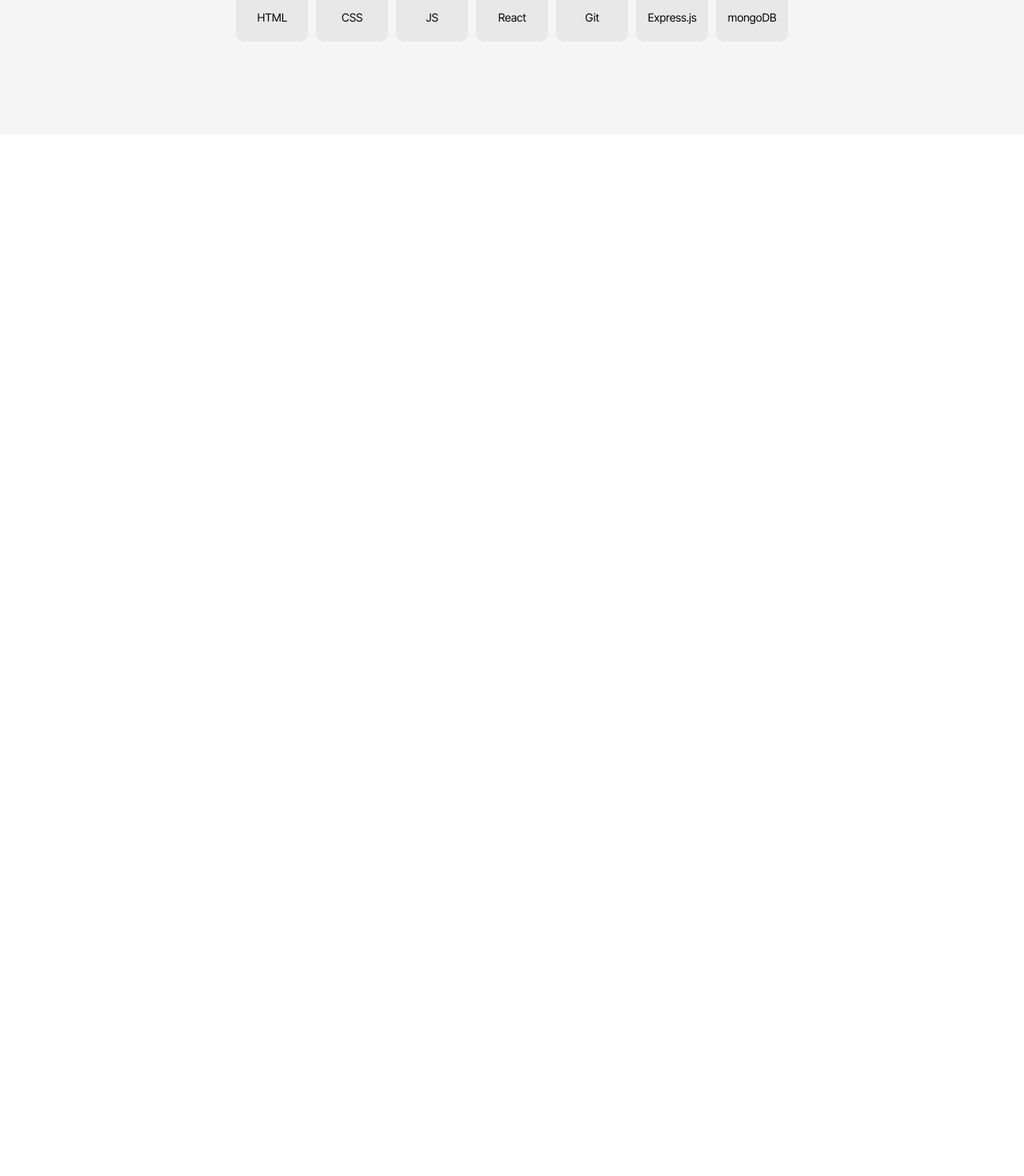
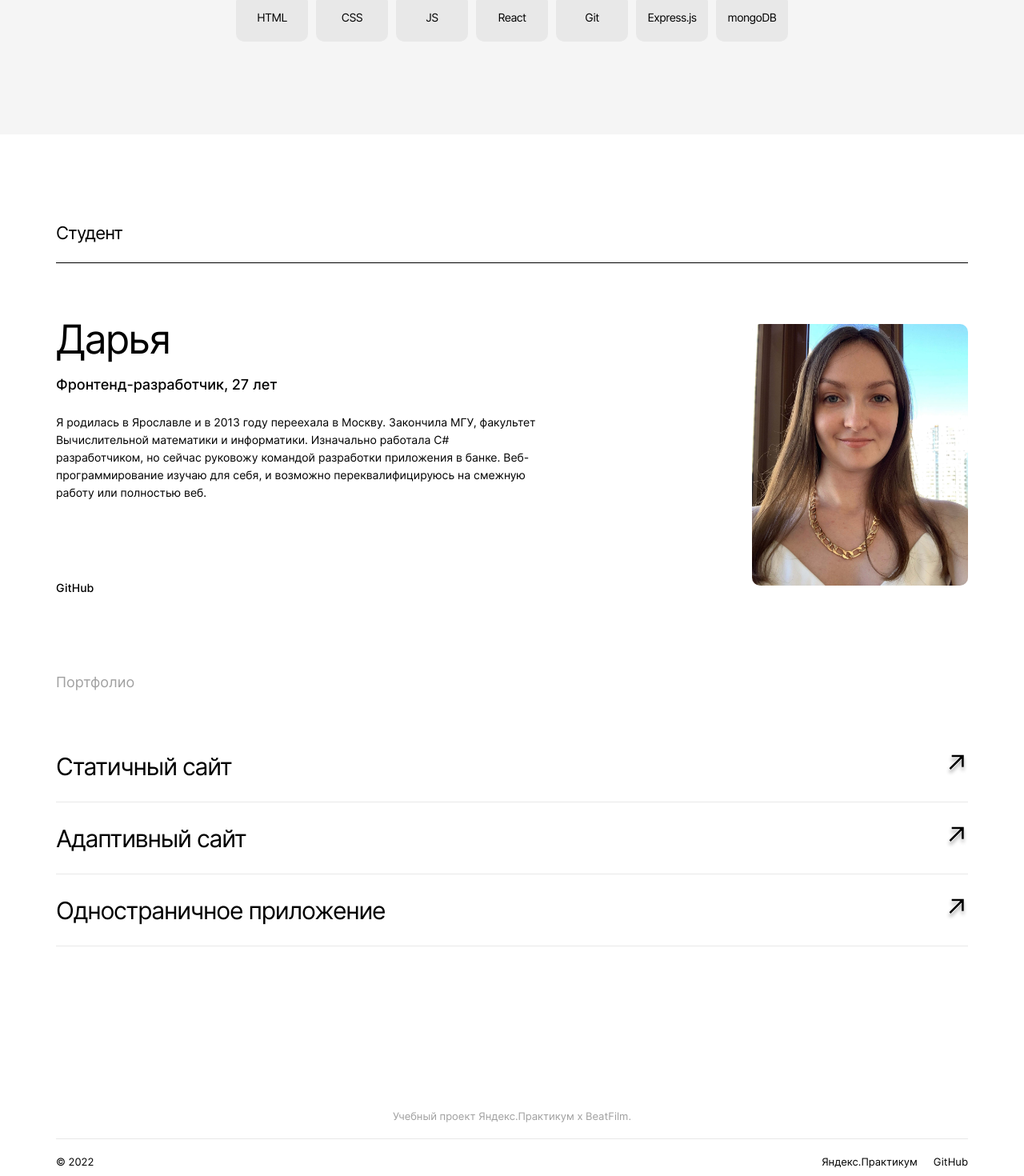
Before and after one commit to ViDasha/movies-explorer-frontend, a React (Create React App) app: page / in a window 1280 px wide. Shown: the part 1673-3143 px from the top of the page at 80% size. Before the commit the page ends 1901 px from the top, so only its background shows below. Built offline with nearby package versions, Linux system fonts and the light colour scheme.

Commit message:
feat: add AboutMe, Portfolio, Footer

```diff
--- a/src/components/AboutMe/AboutMe.css
+++ b/src/components/AboutMe/AboutMe.css
@@ -0,0 +1,75 @@
+.aboutme {
+
+}
+
+.aboutme__title {
+  margin: 110px 70px 0;
+  font-style: normal;
+  font-weight: 400;
+  font-size: 22px;
+  line-height: 27px;
+  letter-spacing: -0.04em;
+  padding-bottom: 23px;
+  border-bottom: 1px solid #000;
+}
+
+.aboutme__info {
+  margin: 66px 70px 100px;
+  display: flex;
+  justify-content: space-between;
+  align-items: center;
+}
+
+.aboutme__description {
+  display: flex;
+  flex-direction: column;
+  max-width: 600px;
+
+}
+
+.aboutme__name {
+  margin: 0;
+  font-style: normal;
+  font-weight: 400;
+  font-size: 50px;
+  line-height: 58px;
+  letter-spacing: -0.04em;
+}
+
+.aboutme__job {
+  margin: 18px 0 0;
+  font-style: normal;
+  font-weight: 500;
+  font-size: 18px;
+  line-height: 20px;
+}
+
+.aboutme__text {
+  margin: 26px 0 0;
+  font-style: normal;
+  font-weight: 400;
+  font-size: 14px;
+  line-height: 22px;
+}
+
+.aboutme__link {
+  color: #000;
+  margin: 99px 0 0;
+  text-decoration: none;
+  font-style: normal;
+  font-weight: 500;
+  font-size: 14px;
+  line-height: 17px;
+}
+
+.aboutme__link:hover {
+    opacity: .7;
+}
+
+.aboutme__avatar {
+  width: 270px;
+  height: 327px;
+  border-radius: 10px;
+  margin-left: 270px;
+  object-fit: cover;
+}
--- a/src/components/AboutMe/AboutMe.jsx
+++ b/src/components/AboutMe/AboutMe.jsx
@@ -0,0 +1,22 @@
+import React from "react";
+import avatar from "../../images/student_avatar.JPG";
+
+function AboutMe() {
+  return(
+    <section className="aboutme">
+      <h2 className="aboutme__title">Студент</h2>
+      <div className="aboutme__info">
+        <div className="aboutme__description">
+          <h3 className="aboutme__name">Дарья</h3>
+          <h4 className="aboutme__job">Фронтенд-разработчик, 27 лет</h4>
+          <p className="aboutme__text">Я родилаcь в Ярославле и в 2013 году переехала в Москву. Закончила МГУ, факультет Вычислительной математики и информатики.
+           Изначально работала C# разработчиком, но сейчас руковожу командой разработки приложения в банке. Веб-программирование изучаю для себя, и возможно переквалифицируюсь на смежную работу или полностью веб.</p>
+          <a href="https://github.com/ViDasha" className="aboutme__link" target='blank'>GitHub</a>
+        </div>
+        <img className="aboutme__avatar" src={avatar} alt="Фото автора"/>
+      </div>
+    </section>
+  );
+}
+
+export default AboutMe;
--- a/src/components/Footer/Footer.css
+++ b/src/components/Footer/Footer.css
@@ -0,0 +1,57 @@
+.footer {
+  padding: 79px 70px 20px;
+  display: flex;
+  flex-direction: column;
+}
+
+.footer__title {
+  margin: 0 0 20px;
+  font-style: normal;
+  font-weight: 400;
+  font-size: 13px;
+  line-height: 16px;
+  text-align: center;
+  color: #A0A0A0;
+}
+
+.footer__info {
+  padding-top: 20px;
+  border-top: 1px solid #e8e8e8;
+  display: flex;
+  justify-content: space-between;
+}
+
+.footer__year {
+  margin: 0;
+  font-style: normal;
+  font-weight: 400;
+  font-size: 13px;
+  line-height: 16px;
+}
+
+.footer__list {
+  margin: 0;
+  padding: 0;
+  display: grid;
+  grid-template-columns: repeat(2, auto);
+  gap: 20px;
+  list-style: none;
+  text-decoration: none;
+}
+
+.footer__item {
+
+  font-style: normal;
+  font-weight: 400;
+  font-size: 13px;
+  line-height: 16px;
+}
+
+.footer__link {
+  text-decoration: none;
+  color: #000;
+}
+
+.footer__link:hover {
+    opacity: .7;
+}
--- a/src/components/Footer/Footer.jsx
+++ b/src/components/Footer/Footer.jsx
@@ -0,0 +1,32 @@
+import React from "react";
+
+function Footer() {
+  return(
+    <section className="footer">
+      <h2 className="footer__title">Учебный проект Яндекс.Практикум х BeatFilm.</h2>
+      <div className="footer__info">
+        <p className="footer__year">© 2022</p>
+        <ul className="footer__list">
+          <li className="footer__item">
+            <a
+              href="https://practicum.yandex.ru/"
+              className="footer__link"
+              target='blank'>
+              Яндекс.Практикум
+            </a>
+          </li>
+          <li className="footer__item">
+            <a
+              href="https://github.com/"
+              className="footer__link"
+              target='blank'>
+              GitHub
+            </a>
+          </li>
+        </ul>
+      </div>
+    </section>
+  );
+}
+
+export default Footer;
--- a/src/components/Main/Main.css
+++ b/src/components/Main/Main.css
@@ -1,4 +1,4 @@
 .content {
-  padding: 0 0 60px;
+  padding: 0;
   width: 100%;
 }
--- a/src/components/Main/Main.jsx
+++ b/src/components/Main/Main.jsx
@@ -14,11 +14,9 @@
       <Promo />
       <AboutProject />
       <Techs />
-      {/*
       <AboutMe />
       <Portfolio />
       <Footer />
-      */}
     </main>
   );
 }
--- a/src/components/Portfolio/Portfolio.css
+++ b/src/components/Portfolio/Portfolio.css
@@ -0,0 +1,45 @@
+.portfolio {
+  margin: 0 70px 125px;
+}
+
+.portfolio__title {
+  margin: 0;
+  font-style: normal;
+  font-weight: 400;
+  font-size: 18px;
+  line-height: 20px;
+  color: #A0A0A0;
+}
+
+.portfolio__list {
+  margin: 50px 0 0;
+  padding: 0;
+  list-style: none;
+}
+
+.portfolio__item {
+  display: flex;
+  border-bottom: 1px #e8e8e8 solid;
+  text-decoration: none;
+  justify-content: space-between;
+  align-items: center;
+}
+
+.portfolio__item:hover {
+    opacity: .7;
+}
+
+.portfolio__link {
+  color: #000;
+  margin: 20px 0 19px;
+  font-style: normal;
+  font-weight: 400;
+  font-size: 30px;
+  line-height: 50px;
+  letter-spacing: -0.04em;
+}
+
+.portfolio__image {
+  width: 29px;
+  height: 29px;
+}
--- a/src/components/Portfolio/Portfolio.jsx
+++ b/src/components/Portfolio/Portfolio.jsx
@@ -0,0 +1,41 @@
+import React from "react";
+import arrow from "../../images/arrow.svg";
+
+function Portfolio() {
+  return(
+    <section className="portfolio">
+      <h2 className="portfolio__title">Портфолио</h2>
+      <ul className="portfolio__list">
+        <li>
+          <a
+            href="https://github.com/ViDasha/how-to-learn"
+              className="portfolio__item"
+              target='blank'>
+              <p className="portfolio__link">Статичный сайт</p>
+              <img className="portfolio__image" src={arrow} alt="Стрелка-ссылка"></img>
+          </a>
+        </li>
+        <li>
+          <a
+            href="https://github.com/ViDasha/russian-travel"
+            className="portfolio__item"
+            target='blank'>
+            <p className="portfolio__link">Адаптивный сайт</p>
+            <img className="portfolio__image" src={arrow} alt="Стрелка-ссылка"></img>
+          </a>
+        </li>
+        <li>
+          <a
+            href="https://github.com/ViDasha/react-mesto-api-full"
+            className="portfolio__item"
+            target='blank'>
+            <p className="portfolio__link">Одностраничное приложение</p>
+            <img className="portfolio__image" src={arrow} alt="Стрелка-ссылка"></img>
+          </a>
+        </li>
+      </ul>
+    </section>
+  );
+}
+
+export default Portfolio;
--- a/src/index.css
+++ b/src/index.css
@@ -7,3 +7,6 @@
 @import url(./components/Promo/Promo.css);
 @import url(./components/AboutProject/AboutProject.css);
 @import url(./components/Techs/Techs.css);
+@import url(./components/AboutMe/AboutMe.css);
+@import url(./components/Portfolio/Portfolio.css);
+@import url(./components/Footer/Footer.css);
```
Also changed, not shown: src/images/arrow.svg (added), src/images/student_avatar.JPG (added).
